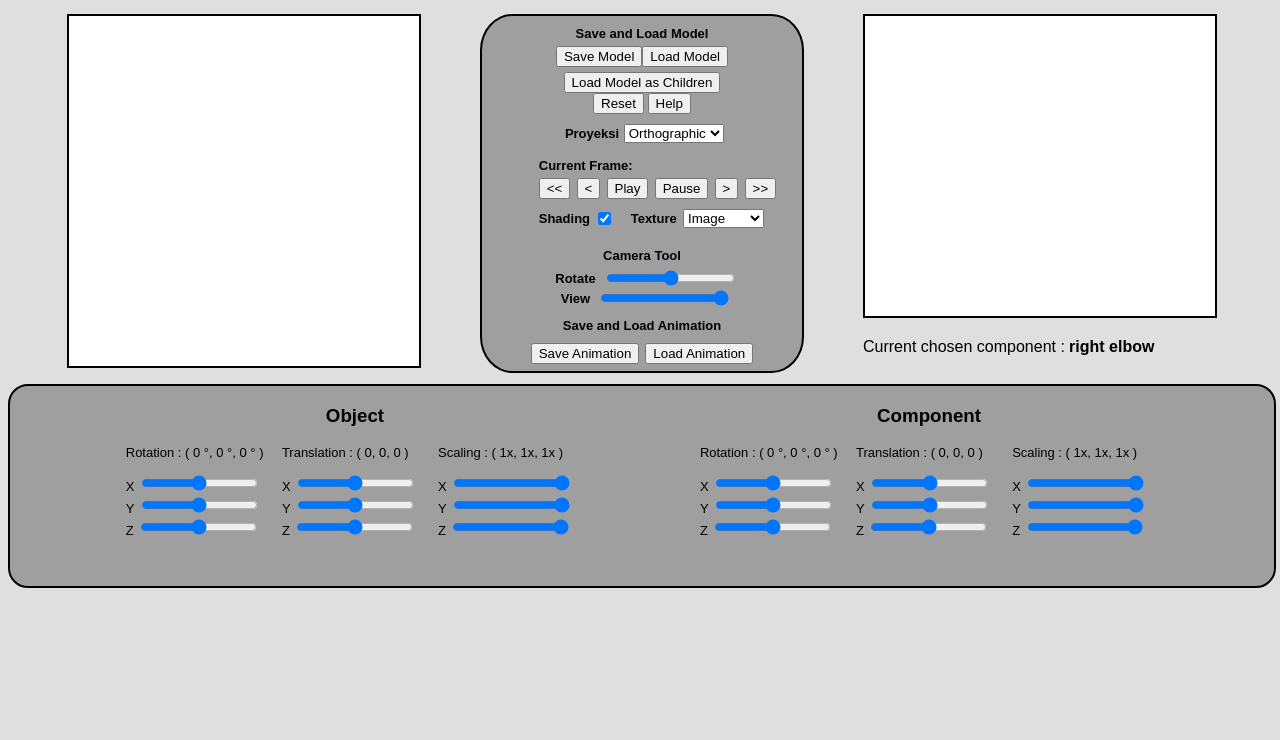
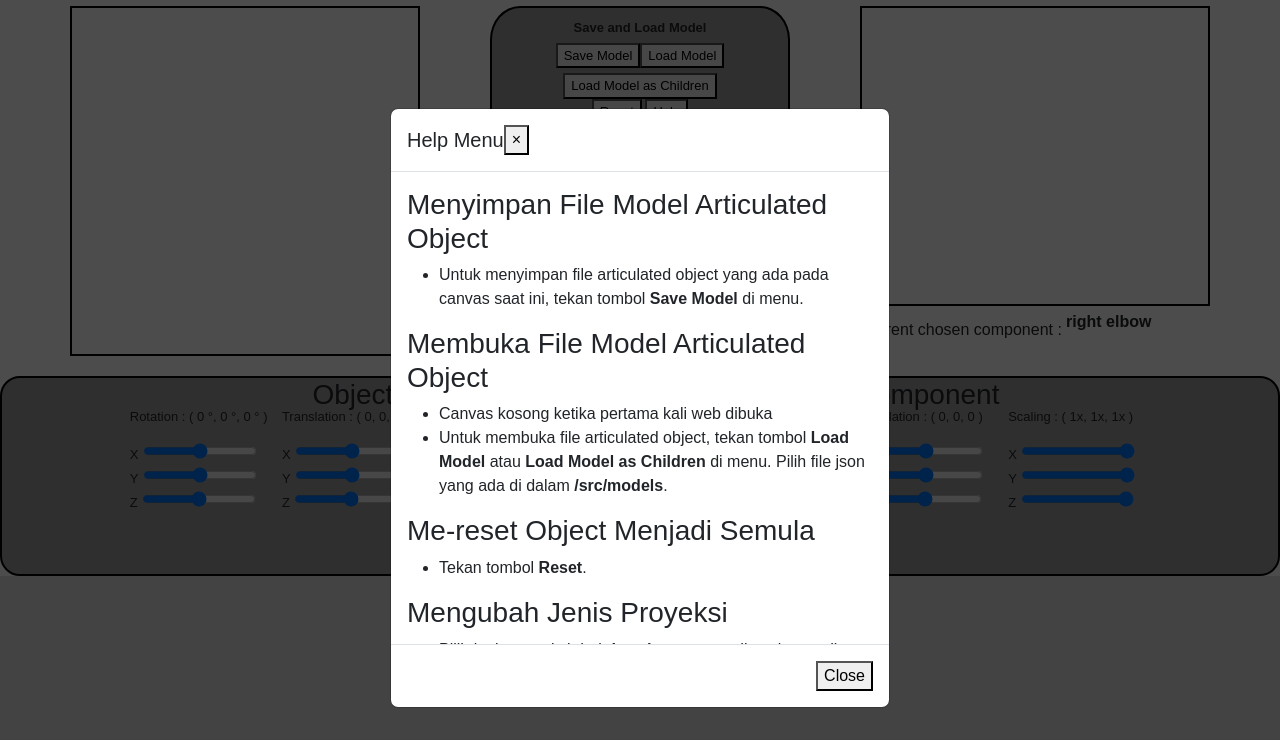
Before and after one commit to firizky29/IF3260_Tugas3_K02_G02, a plain HTML site: page src/index.html in a window 1280 px wide. Both pictures are taken after a click on the button "Help". Drawn offline with nearby package versions, Linux system fonts and the light colour scheme; files whose address does not match are found by name.

Commit message:
feat: help menu

```diff
--- /dev/null
+++ b/src/css/style.css
@@ -0,0 +1,57 @@
+.modal {
+    display: none;
+    position: fixed;
+    z-index: 1;
+    padding-top: 80px;
+    left: 0;
+    top: 0;
+    width: 100%;
+    height: 100%;
+    background-color: rgb(0, 0, 0);
+    background-color: rgba(0, 0, 0, 0.4);
+  }
+
+  .modal-content {
+    background-color: #fefefe;
+    margin: auto;
+    border: none;
+    width: 30%;
+    height: 500px;
+    border-radius: 10px;
+    display: flex;
+    flex-direction: column;
+    overflow: hidden;
+  }
+
+  .modal-header {
+    display: flex;
+    flex-direction: row;
+    width: auto;
+    align-items: center;
+    border-bottom: 0.5px solid #ececec;
+    padding: 10px 10px 0 10px;
+  }
+
+  .header {
+    margin: 10px 10px 10px 10px;
+  }
+
+  .modal-body {
+    height: 100%;
+    padding: 10px 20px 20px 20px;
+    overflow: auto;
+  }
+
+  .close {
+    color: black;
+    margin-left: auto;
+    font-size: 28px;
+    font-weight: bold;
+    margin-right: 10px;
+  }
+
+  .close:hover {
+    color: #0e4580;
+    text-decoration: none;
+    cursor: pointer;
+  }
--- a/src/index.html
+++ b/src/index.html
@@ -7,6 +7,12 @@
   <meta name="viewport" content="width=device-width, initial-scale=1.0">
   <link rel="shortcut icon" href="./assets/favicon.ico" type="image/x-icon" />
   <link rel="stylesheet" href="style.css" />
+  <link
+      href="https://cdn.jsdelivr.net/npm/bootstrap@5.3.0-alpha2/dist/css/bootstrap.min.css"
+      rel="stylesheet"
+      integrity="sha384-aFq/bzH65dt+w6FI2ooMVUpc+21e0SRygnTpmBvdBgSdnuTN7QbdgL+OapgHtvPp"
+      crossorigin="anonymous"
+    />
   <title>3D Articulated Model</title>
   <script src="./utils/webglUtils.js"></script>
   <!-- <script src="./utils/Matrix4.js"></script>
@@ -40,7 +46,14 @@
           </button>
           <div id="user-guide">
             <button id="clear">Reset</button>
-            <button id="help">Help</button>
+            <!-- <button id="help">Help</button> -->
+            <button
+                id="help"
+                data-bs-toggle="modal"
+                data-bs-target="#modal-help"
+              >
+                Help
+              </button>
           </div>
           <div id="projection-tool">
             <label for="projection">Proyeksi</label>
@@ -212,6 +225,97 @@
         </div>
       </div>
     </div>
+
+    <!-- modal -->
+    <div
+    class="modal fade"
+    id="modal-help"
+    tabindex="-1"
+    role="dialog"
+    aria-labelledby="modal-help"
+    aria-hidden="true"
+  >
+    <div class="modal-dialog" role="document">
+      <div class="modal-content">
+        <div class="modal-header">
+          <h5 class="modal-title" id="modal-help-label">Help Menu</h5>
+          <button data-bs-dismiss="modal" aria-label="Close">
+            <span aria-hidden="true">&times;</span>
+          </button>
+        </div>
+        <div class="modal-body">
+          <h3>Menyimpan File Model Articulated Object</h3>
+          <ul>
+            <li>
+              Untuk menyimpan file articulated object yang ada pada canvas saat ini, tekan tombol
+              <b>Save Model</b> di menu.
+            </li>
+          </ul>
+          <h3>Membuka File Model Articulated Object</h3>
+          <ul>
+            <li>Canvas kosong ketika pertama kali web dibuka</li>
+            <li>
+              Untuk membuka file articulated object, tekan tombol
+              <b>Load Model</b> atau <b>Load Model as Children</b> di menu. Pilih file json yang ada di dalam
+              <b>/src/models</b>.
+            </li>
+          </ul>
+          <h3>Me-reset Object Menjadi Semula</h3>
+          <ul>
+            <li>Tekan tombol <b>Reset</b>.</li>
+          </ul>
+          <h3>Mengubah Jenis Proyeksi</h3>
+          <ul>
+            <li>
+              Pilih jenis proyeksi dari <b>dropdown menu</b> di opsi yang
+              di bagian proyeksi aplikasi.
+            </li>
+          </ul>
+          <h3>Memulai Animasi Pada Objek</h3>
+          <ul>
+            <li>Tekan tombol <b>Play</b> untuk memulai animasi.</li>
+            <li>Tekan tombol <b>Pause</b> untuk menghentikan animasi.</li>
+            <li>Tekan tombol <b><</b> untuk mundur 1 frame.</li>
+            <li>Tekan tombol <b>></b> untuk maju 1 frame.</li>
+            <li>Tekan tombol <b><<</b> untuk ke frame awal.</li>
+            <li>Tekan tombol <b>>></b> untuk ke frame akhir.</li>
+          </ul>
+          <h3>Mengaktifkan dan menonaktifkan shading</h3>
+          <ul>
+            <li>
+              Nyalakan shading dengan memilih <b>checkbox</b> shading.
+            </li>
+          </ul>
+          <h3>Mengubah Jenis Texture</h3>
+          <ul>
+            <li>
+              Pilih jenis texture dari <b>dropdown menu</b> di opsi yang
+              texture aplikasi.
+            </li>
+          </ul>
+          <h3>Manipulasi Kamera</h3>
+          <ul>
+            <li>
+              Manipulasi kamera dengan menggerakkan <b>slider</b> untuk
+              rotasi kamera dan radius kamera.
+            </li>
+          </ul>
+          <h3>Melakukan Rotasi, Translasi dan Scaling dari Objek dan Component</h3>
+          <ul>
+            <li>Untuk manipulasi objek gunakan slider pada bagian kiri yang memiliki title <b>Object</b></li>
+            <li>Untuk manipulasi component gunakan slider pada bagian kiri yang memiliki title <b>Component</b></li>
+            <li>
+              Atur rotasi, translasi, dan scaling dari sumbu x, y, dan z
+              objek dengan <b>slider</b> yang ada di opsi.
+            </li>
+          </ul>
+        </div>
+        <div class="modal-footer">
+          <button data-bs-dismiss="modal">Close</button>
+        </div>
+      </div>
+    </div>
+
     <div id="help-container">
       <div id="help-content">
         <span id="close">&times;</span>
@@ -235,6 +339,12 @@
       </div>
     </div>
   </div>
+
+  <script
+      src="https://cdn.jsdelivr.net/npm/bootstrap@5.3.0-alpha2/dist/js/bootstrap.bundle.min.js"
+      integrity="sha384-qKXV1j0HvMUeCBQ+QVp7JcfGl760yU08IQ+GpUo5hlbpg51QRiuqHAJz8+BrxE/N"
+      crossorigin="anonymous"
+    ></script>
 </body>
 
 </html>
--- a/src/index.js
+++ b/src/index.js
@@ -480,3 +480,13 @@ webgl.drawArticulated(state)
 // document
 //   .getElementById('stop_animate')
 //   .addEventListener('click', stopAnimation);
+
+var modal = document.getElementById('modal')
+var btn = document.getElementById('help-btn')
+var span = document.getElementsByClassName('close')[0]
+btn.onclick = function () {
+  modal.style.display = 'block'
+}
+span.onclick = function () {
+  modal.style.display = 'none'
+}
--- a/src/style.css
+++ b/src/style.css
@@ -239,3 +239,61 @@ canvas {
 #close:hover {
   color: #dd0000;
 }
+
+.modal {
+  display: none;
+  position: fixed;
+  z-index: 1;
+  padding-top: 80px;
+  left: 0;
+  top: 0;
+  width: 100%;
+  height: 100%;
+  background-color: rgb(0, 0, 0);
+  background-color: rgba(0, 0, 0, 0.4);
+}
+
+.modal-content {
+  background-color: #fefefe;
+  margin: auto;
+  border: none;
+  width: 800px;
+  height: 600px;
+  border-radius: 10px;
+  display: flex;
+  flex-direction: column;
+  overflow: hidden;
+}
+
+.modal-header {
+  display: flex;
+  flex-direction: row;
+  width: auto;
+  align-items: center;
+  border-bottom: 0.5px solid #ececec;
+  padding: 10px 10px 0 10px;
+}
+
+.header {
+  margin: 10px 10px 10px 10px;
+}
+
+.modal-body {
+  height: 100%;
+  padding: 10px 20px 20px 20px;
+  overflow: auto;
+}
+
+.close {
+  color: black;
+  margin-left: auto;
+  font-size: 28px;
+  font-weight: bold;
+  margin-right: 10px;
+}
+
+.close:hover {
+  color: #0e4580;
+  text-decoration: none;
+  cursor: pointer;
+}
```
